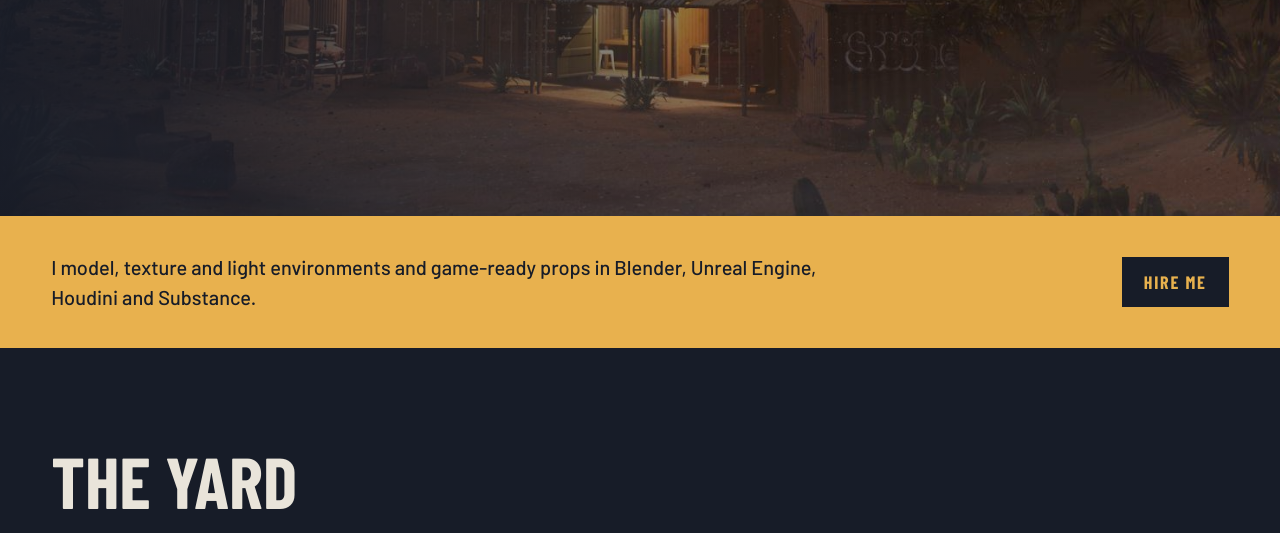
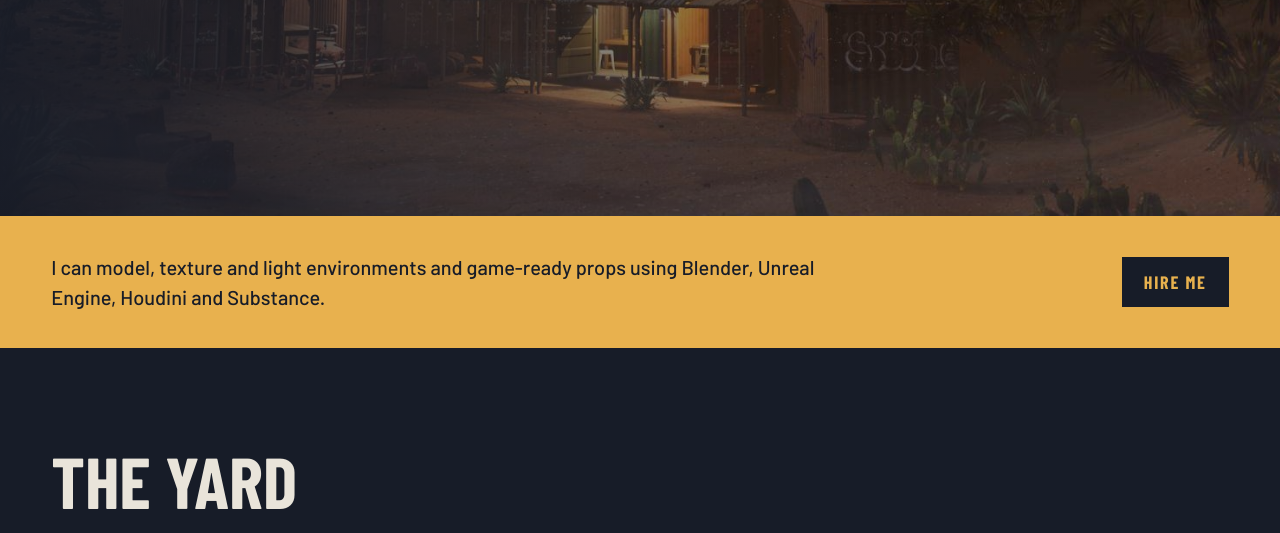
Before and after one commit to SamhitaCha/Portfolio, a plain HTML site: page index.html in a window 1280 px wide. Shown: the part 564-1097 px from the top of the page. Drawn offline with nearby package versions, Linux system fonts and the light colour scheme; a web font is replaced by a local one.

Commit message:
Present intro as skills rather than finished work
Co-Authored-By: Claude Opus 5.5 <noreply@anthropic.com>
Claude-Session: https://claude.ai/code/session_018JhQsYk4p798uk1nr2ogWr

```diff
--- a/index.html
+++ b/index.html
@@ -90,7 +90,7 @@ DCLite.mount(Component, { showLoaderOnOpen: true });
 
 <section style="background: #E8B14E; color: #171C28">
 <div style="max-width: 1320px; margin: 0 auto; padding: 36px clamp(20px, 4vw, 56px); display: flex; flex-wrap: wrap; gap: 24px; align-items: center; justify-content: space-between">
-<p style="margin: 0; max-width: 820px; font-size: 20px; line-height: 1.5; font-weight: 500">I model, texture and light environments and game-ready props in Blender, Unreal Engine, Houdini and Substance.</p>
+<p style="margin: 0; max-width: 820px; font-size: 20px; line-height: 1.5; font-weight: 500">I can model, texture and light environments and game-ready props using Blender, Unreal Engine, Houdini and Substance.</p>
 <a href="#contact" style="background: #171C28; color: #E8B14E; padding: 14px 22px; font-family: 'Barlow Condensed', sans-serif; font-weight: 700; font-size: 18px; letter-spacing: 0.1em; text-transform: uppercase">Hire me</a>
 </div>
 </section>
```
